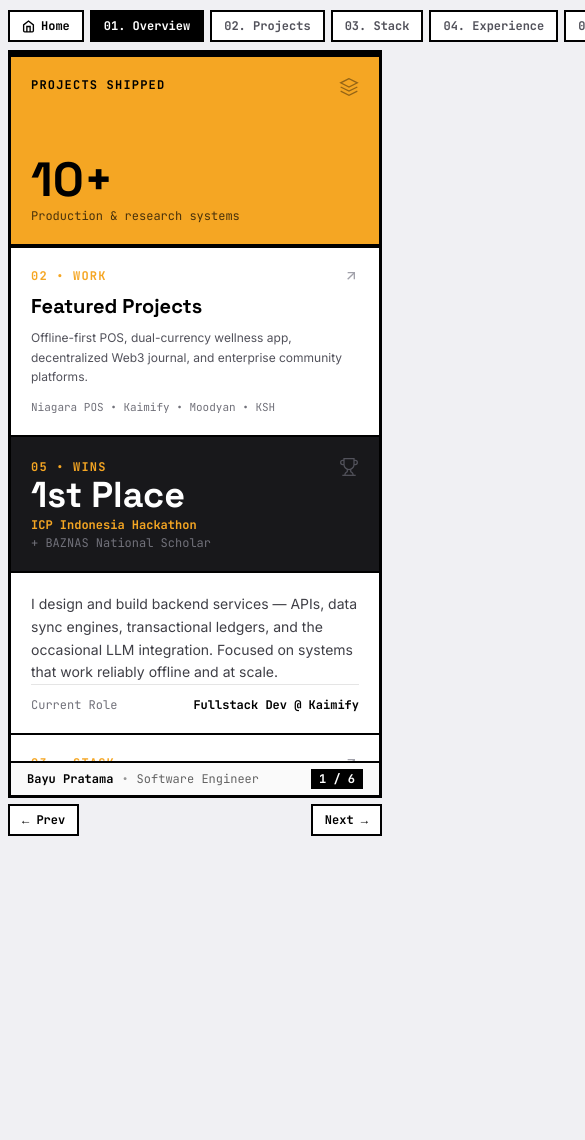
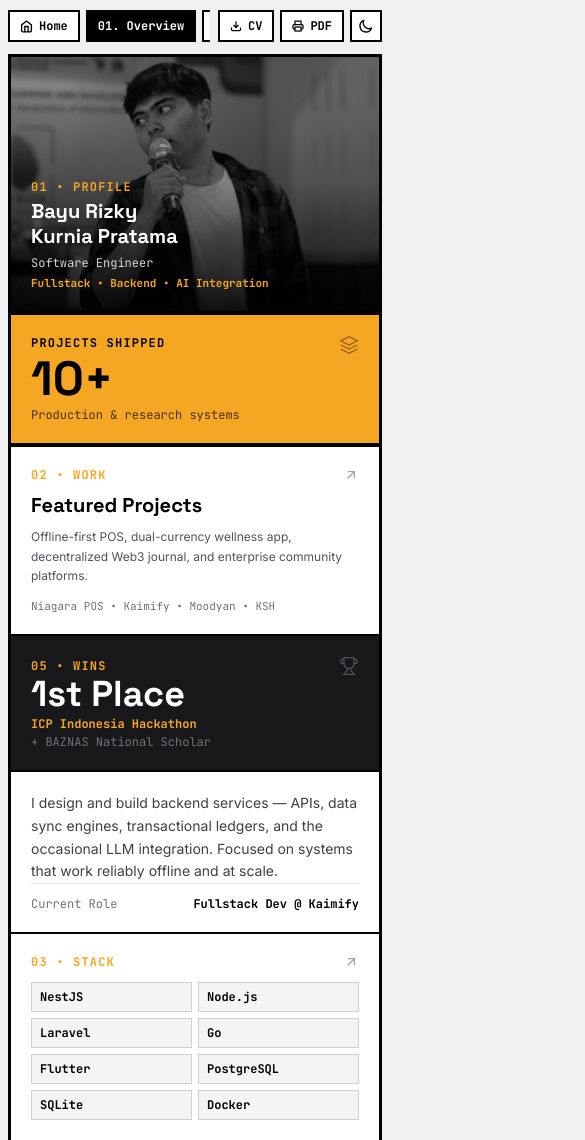
Before and after one commit to bayurkp/bayurkp.github.io, an Astro site: page /summary in a window 390 px wide. Shown: the top 1140 px of the page, 585 px wide, since content can reach past the window. Before the commit the page ends 844 px from the top, so only its background shows below. Built offline with nearby package versions, Linux system fonts and the light colour scheme; Astro itself is replaced by a stand-in of ours.

Commit message:
fix(responsive): optimize mobile and tablet viewports for summary presentation deck

```diff
--- a/src/layouts/SummaryLayout.astro
+++ b/src/layouts/SummaryLayout.astro
@@ -57,16 +57,16 @@ const slides = [
     </script>
   </head>
   <body
-    class="h-screen max-h-screen overflow-hidden bg-[#F0F0F3] dark:bg-[#0C0C0E] text-black dark:text-white font-body antialiased flex flex-col justify-between p-2 sm:p-3 lg:p-3 select-none print:p-0 print:bg-white"
+    class="min-h-screen lg:h-screen lg:max-h-screen overflow-y-auto lg:overflow-hidden bg-[#F0F0F3] dark:bg-[#0C0C0E] text-black dark:text-white font-body antialiased flex flex-col justify-between p-2 sm:p-3 lg:p-3 select-none print:p-0 print:bg-white"
   >
     <!-- Top Header -->
     <header
-      class="w-full max-w-[1560px] mx-auto mb-1.5 flex items-center justify-between gap-3 shrink-0 print:hidden"
+      class="w-full max-w-[1560px] mx-auto mb-1.5 flex items-center justify-between gap-2 shrink-0 print:hidden"
     >
-      <div class="flex items-center gap-1.5">
+      <div class="flex items-center gap-1.5 overflow-hidden flex-1 sm:flex-initial">
         <a
           href="/"
-          class="h-8 px-3 bg-white dark:bg-zinc-900 border-2 border-black dark:border-white font-mono font-bold text-xs hover:bg-accent hover:text-black dark:hover:bg-accent dark:hover:text-black transition-all inline-flex items-center gap-1.5 whitespace-nowrap"
+          class="h-8 px-2.5 sm:px-3 bg-white dark:bg-zinc-900 border-2 border-black dark:border-white font-mono font-bold text-xs hover:bg-accent hover:text-black dark:hover:bg-accent dark:hover:text-black transition-all inline-flex items-center gap-1.5 shrink-0 whitespace-nowrap"
         >
           <svg
             xmlns="http://www.w3.org/2000/svg"
@@ -82,14 +82,14 @@ const slides = [
           <span>Home</span>
         </a>
 
-        <div class="flex items-center gap-1.5 overflow-x-auto py-0.5">
+        <div class="flex items-center gap-1.5 overflow-x-auto py-0.5 no-scrollbar">
           {
             slides.map((s, idx) => {
               const isActive = currentSlug === s.slug;
               return (
                 <a
                   href={s.slug}
-                  class={`h-8 px-3 text-xs font-mono font-bold border-2 border-black dark:border-white transition-all inline-flex items-center whitespace-nowrap ${
+                  class={`h-8 px-2.5 sm:px-3 text-xs font-mono font-bold border-2 border-black dark:border-white transition-all inline-flex items-center shrink-0 whitespace-nowrap ${
                     isActive
                       ? 'bg-black text-white dark:bg-white dark:text-black'
                       : 'bg-white dark:bg-zinc-900 text-zinc-600 dark:text-zinc-400 hover:bg-accent hover:text-black dark:hover:bg-accent dark:hover:text-black'
@@ -103,11 +103,11 @@ const slides = [
         </div>
       </div>
 
-      <div class="flex items-center gap-1.5">
+      <div class="flex items-center gap-1.5 shrink-0">
         <a
           href="/cv/CV_Bayu_Rizky_Kurnia_Pratama.pdf"
           download="CV_Bayu_Rizky_Kurnia_Pratama.pdf"
-          class="h-8 px-3 bg-white dark:bg-zinc-900 border-2 border-black dark:border-white font-mono text-xs font-bold hover:bg-accent hover:text-black dark:hover:bg-accent dark:hover:text-black transition-all inline-flex items-center gap-1.5 cursor-pointer whitespace-nowrap"
+          class="h-8 px-2.5 sm:px-3 bg-white dark:bg-zinc-900 border-2 border-black dark:border-white font-mono text-xs font-bold hover:bg-accent hover:text-black dark:hover:bg-accent dark:hover:text-black transition-all inline-flex items-center gap-1.5 cursor-pointer whitespace-nowrap"
           title="Download CV"
         >
           <svg xmlns="http://www.w3.org/2000/svg" width="12" height="12" viewBox="0 0 24 24" fill="none" stroke="currentColor" stroke-width="2.5"><path d="M21 15v4a2 2 0 0 1-2 2H5a2 2 0 0 1-2-2v-4"/><polyline points="7 10 12 15 17 10"/><line x1="12" x2="12" y1="15" y2="3"/></svg>
@@ -116,7 +116,7 @@ const slides = [
 
         <button
           id="print-btn"
-          class="h-8 px-3 bg-white dark:bg-zinc-900 border-2 border-black dark:border-white font-mono text-xs font-bold hover:bg-accent hover:text-black dark:hover:bg-accent dark:hover:text-black transition-all inline-flex items-center gap-1.5 cursor-pointer whitespace-nowrap"
+          class="h-8 px-2.5 sm:px-3 bg-white dark:bg-zinc-900 border-2 border-black dark:border-white font-mono text-xs font-bold hover:bg-accent hover:text-black dark:hover:bg-accent dark:hover:text-black transition-all inline-flex items-center gap-1.5 cursor-pointer whitespace-nowrap"
           title="Print / Save 6 Slides as PDF"
         >
           <svg
@@ -137,7 +137,7 @@ const slides = [
 
         <button
           id="theme-toggle"
-          class="h-8 w-8 bg-white dark:bg-zinc-900 border-2 border-black dark:border-white hover:bg-accent hover:text-black dark:hover:bg-accent dark:hover:text-black transition-all inline-flex items-center justify-center cursor-pointer"
+          class="h-8 w-8 bg-white dark:bg-zinc-900 border-2 border-black dark:border-white hover:bg-accent hover:text-black dark:hover:bg-accent dark:hover:text-black transition-all inline-flex items-center justify-center cursor-pointer shrink-0"
           aria-label="Toggle theme"
         >
           <svg
@@ -171,21 +171,21 @@ const slides = [
     </header>
 
     <!-- Main 16:9 Presentation Frame -->
-    <main class="w-full max-w-[1560px] mx-auto flex-1 min-h-0 flex items-center justify-center">
+    <main class="w-full max-w-[1560px] mx-auto flex-1 min-h-0 flex items-center justify-center py-1 sm:py-0">
       <div
         id="slide-container"
-        class="w-full h-full max-h-full aspect-auto lg:aspect-[16/9] bg-white dark:bg-[#121215] border-3 border-black dark:border-white p-0 flex flex-col justify-between overflow-hidden relative print:border-none print:shadow-none print:max-h-none print:aspect-[16/9]"
+        class="w-full h-full max-h-full aspect-auto lg:aspect-[16/9] bg-white dark:bg-[#121215] border-3 border-black dark:border-white p-0 flex flex-col justify-between overflow-y-auto lg:overflow-hidden relative print:border-none print:shadow-none print:max-h-none print:aspect-[16/9]"
       >
         <slot />
 
         <!-- Clean Slide Footer -->
         <footer
-          class="border-t-2 border-black dark:border-white bg-zinc-50 dark:bg-zinc-900 px-4 py-1.5 flex items-center justify-between text-xs font-mono shrink-0"
+          class="border-t-2 border-black dark:border-white bg-zinc-50 dark:bg-zinc-900 px-3 sm:px-4 py-1.5 flex items-center justify-between text-xs font-mono shrink-0"
         >
           <div class="flex items-center gap-2">
             <span class="font-bold text-black dark:text-white">Bayu Pratama</span>
             <span class="opacity-40">•</span>
-            <span class="opacity-60">Software Engineer</span>
+            <span class="opacity-60 hidden sm:inline">Software Engineer</span>
           </div>
 
           <div class="flex items-center gap-3">
--- a/src/pages/summary/index.astro
+++ b/src/pages/summary/index.astro
@@ -10,10 +10,10 @@ import SummaryLayout from '../../layouts/SummaryLayout.astro';
   prevSlug="/summary/contact"
   nextSlug="/summary/projects"
 >
-  <div class="flex-1 grid grid-cols-1 sm:grid-cols-2 lg:grid-cols-12 min-h-0 divide-y-2 sm:divide-y-0 lg:divide-x-2 divide-black dark:divide-white">
+  <div class="flex-1 grid grid-cols-1 lg:grid-cols-12 min-h-0 divide-y-2 lg:divide-y-0 lg:divide-x-2 divide-black dark:divide-white">
 
     <!-- PANEL A: Photo Card (Cols 1-3) — tall image fill with name overlay -->
-    <div class="lg:col-span-3 relative overflow-hidden bg-zinc-900 border-b-2 lg:border-b-0 border-black dark:border-white flex flex-col">
+    <div class="col-span-1 lg:col-span-3 h-64 sm:h-80 lg:h-full relative overflow-hidden bg-zinc-900 border-b-2 lg:border-b-0 border-black dark:border-white flex flex-col">
       <img
         src="/images/bay-1.jpeg"
         alt="Bayu Pratama"
@@ -24,19 +24,19 @@ import SummaryLayout from '../../layouts/SummaryLayout.astro';
       <!-- Content on top of photo -->
       <div class="relative flex flex-col justify-end h-full p-5 gap-1">
         <p class="font-mono text-xs text-accent font-bold uppercase tracking-widest">01 • Profile</p>
-        <h1 class="text-xl font-heading font-black text-white leading-tight">Bayu Rizky<br/>Kurnia Pratama</h1>
-        <p class="text-[11px] font-mono text-zinc-300 mt-0.5">Software Engineer</p>
-        <p class="text-[10px] font-mono text-accent">Fullstack • Backend • AI Integration</p>
+        <h1 class="text-xl sm:text-2xl font-heading font-black text-white leading-tight">Bayu Rizky<br/>Kurnia Pratama</h1>
+        <p class="text-xs font-mono text-zinc-300 mt-0.5">Software Engineer</p>
+        <p class="text-[11px] font-mono text-accent font-bold">Fullstack • Backend • AI Integration</p>
       </div>
     </div>
 
     <!-- Right 9 Columns — nested 3x2 grid -->
-    <div class="lg:col-span-9 grid grid-cols-1 sm:grid-cols-2 lg:grid-cols-3 grid-rows-2 divide-y-2 divide-black dark:divide-white">
+    <div class="col-span-1 lg:col-span-9 grid grid-cols-1 sm:grid-cols-2 lg:grid-cols-3 lg:grid-rows-2 divide-y-2 sm:divide-y-0 lg:divide-y-2 divide-black dark:divide-white">
 
       <!-- Row 1 -->
 
       <!-- B: Big Stat — Pure Color Block -->
-      <div class="bg-accent p-5 flex flex-col justify-between border-b-2 border-r-0 lg:border-r-2 border-black">
+      <div class="bg-accent p-5 flex flex-col justify-between border-b-2 border-r-0 sm:border-r-2 border-black">
         <div class="flex items-start justify-between">
           <span class="font-mono text-xs font-bold text-black uppercase tracking-widest">Projects Shipped</span>
           <svg class="w-5 h-5 text-black/40" xmlns="http://www.w3.org/2000/svg" viewBox="0 0 24 24" fill="none" stroke="currentColor" stroke-width="1.5"><path d="M12 2L2 7l10 5 10-5-10-5z"/><path d="M2 17l10 5 10-5"/><path d="M2 12l10 5 10-5"/></svg>
```
